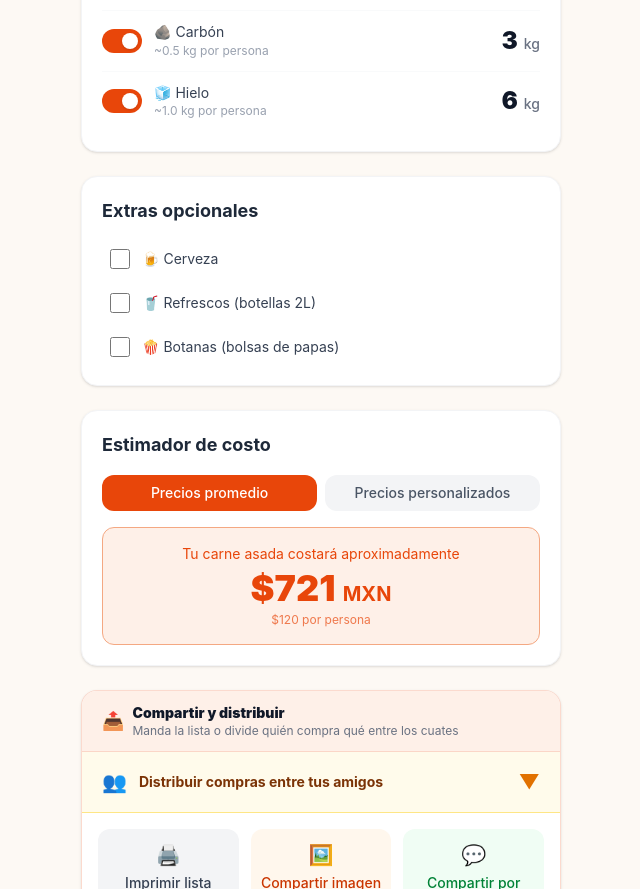
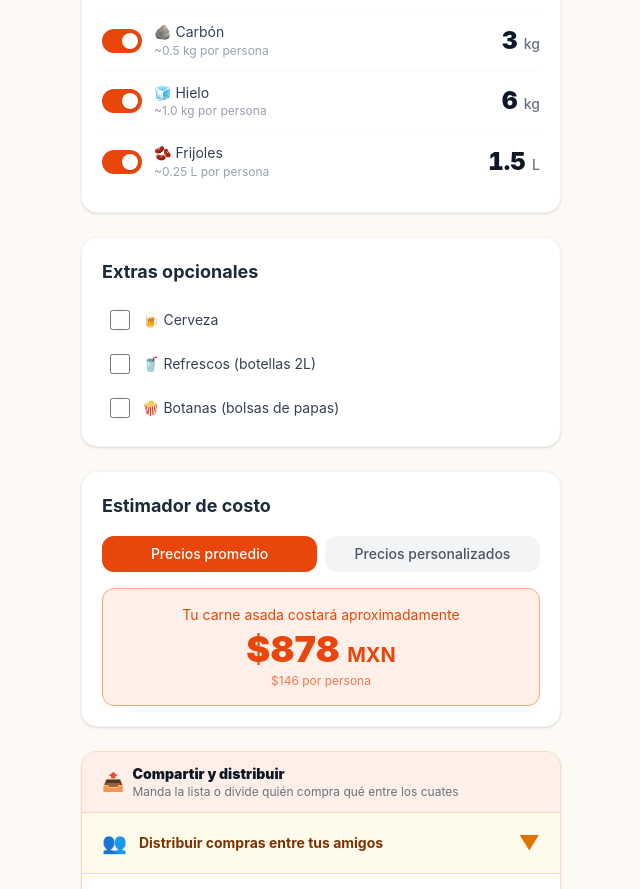
Before and after one commit to jndggonzalez1/calcuasada, a Next.js app: page / in a window 1280 px wide. Shown: the part 1620-2509 px from the top of the page, without its empty margins (319-959 px from the left). Built offline with nearby package versions, Linux system fonts and the light colour scheme.

Commit message:
Precios: 14 variables completas, frijoles en litros (0.5L), agregado a acompañantes

```diff
--- a/app/components/Calculadora.tsx
+++ b/app/components/Calculadora.tsx
@@ -29,12 +29,18 @@ const PROTEIN_OPTIONS: { key: keyof Proteinas; label: string }[] = [
 const PRICE_LABELS: Record<string, string> = {
   res:       "Carne de res ($/kg)",
   pollo:     "Pollo ($/kg)",
-  salchicha: "Salchicha para asar ($/kg)",
+  salchicha: "Salchicha ($/kg)",
   queso:     "Queso para asar ($/kg)",
   tortillas: "Tortillas ($/kg)",
+  cebolla:   "Cebolla ($/pza)",
+  limon:     "Limones ($/pza)",
+  aguacate:  "Aguacate ($/pza)",
+  salsa:     "Salsa ($/litro)",
   carbon:    "Carbón ($/kg)",
   hielo:     "Hielo ($/kg)",
+  frijoles:  "Frijoles de olla ($/litro)",
   cerveza:   "Cerveza ($/lata)",
+  refrescos: "Refrescos ($/botella 2L)",
 };
 
 // ── Formatters ────────────────────────────────────────────────────────────────
@@ -68,6 +74,7 @@ function perPersonaHint(key: string, value: number, total: number): string {
     case "salsa":     return `~${Math.round(pp)} ml por persona`;
     case "carbon":    return `~${pp.toFixed(1)} kg por persona`;
     case "hielo":     return `~${pp.toFixed(1)} kg por persona`;
+    case "frijoles":  return `~${pp.toFixed(2)} L por persona`;
     default: return "";
   }
 }
@@ -161,9 +168,15 @@ export default function Calculadora({
       (results.salchicha ?? 0) * prices.salchicha +
       (results.queso     ?? 0) * prices.queso +
       (isRowEnabled("tortillas") ? (results.tortillas * 0.03) * prices.tortillas : 0) +
-      (isRowEnabled("carbon")    ? results.carbon * prices.carbon : 0) +
-      (isRowEnabled("hielo")     ? results.hielo  * prices.hielo  : 0) +
-      (results.cerveza ?? 0) * prices.cerveza
+      (isRowEnabled("cebolla")   ? results.cebolla   * prices.cebolla   : 0) +
+      (isRowEnabled("limon")     ? results.limon     * prices.limon     : 0) +
+      (isRowEnabled("aguacate")  ? results.aguacate  * prices.aguacate  : 0) +
+      (isRowEnabled("salsa")     ? (results.salsa / 1000) * prices.salsa : 0) +
+      (isRowEnabled("carbon")    ? results.carbon    * prices.carbon    : 0) +
+      (isRowEnabled("hielo")     ? results.hielo     * prices.hielo     : 0) +
+      (isRowEnabled("frijoles")  ? results.frijoles  * prices.frijoles  : 0) +
+      (results.cerveza   ?? 0) * prices.cerveza +
+      (results.refrescos ?? 0) * prices.refrescos
     : 0;
 
   // ── Active items for distribuidor ───────────────────────────────────────────
@@ -182,7 +195,7 @@ export default function Calculadora({
     if (isRowEnabled("salsa"))     items.push({ key: "salsa",     displayLabel: "🫙 Salsa",     textLabel: "Salsa",     value: results.salsa,     unit: "ml"   });
     if (isRowEnabled("carbon"))    items.push({ key: "carbon",    displayLabel: "🪨 Carbón",    textLabel: "Carbón",    value: results.carbon,    unit: "kg"   });
     if (isRowEnabled("hielo"))     items.push({ key: "hielo",     displayLabel: "🧊 Hielo",     textLabel: "Hielo",     value: results.hielo,     unit: "kg"   });
-    if (isRowEnabled("frijoles"))  items.push({ key: "frijoles",  displayLabel: "🫘 Frijoles",  textLabel: "Frijoles",  value: results.frijoles,  unit: "ollas"});
+    if (isRowEnabled("frijoles"))  items.push({ key: "frijoles",  displayLabel: "🫘 Frijoles",  textLabel: "Frijoles",  value: results.frijoles,  unit: "L"    });
     if (results.cerveza)  items.push({ key: "cerveza",  displayLabel: "🍺 Cerveza",  textLabel: "Cerveza",  value: results.cerveza,  unit: "latas"   });
     if (results.refrescos)items.push({ key: "refrescos",displayLabel: "🥤 Refrescos",textLabel: "Refrescos",value: results.refrescos!,unit: "botellas"});
     if (extras.botanas && bolsas > 0) items.push({ key: "botanas", displayLabel: "🍿 Botanas", textLabel: "Botanas", value: bolsas, unit: "bolsas" });
@@ -533,8 +546,9 @@ export default function Calculadora({
                 enabled={isRowEnabled("salsa")}
                 onToggle={() => toggleRow("salsa")}
               />
-              <ResultRow label="🪨 Carbón" perPerson={perPersonaHint("carbon", results.carbon, totalPersonas)} value={results.carbon} unit="kg" enabled={isRowEnabled("carbon")} onToggle={() => toggleRow("carbon")} />
-              <ResultRow label="🧊 Hielo"  perPerson={perPersonaHint("hielo",  results.hielo,  totalPersonas)} value={results.hielo}  unit="kg" enabled={isRowEnabled("hielo")}  onToggle={() => toggleRow("hielo")} />
+              <ResultRow label="🪨 Carbón"  perPerson={perPersonaHint("carbon",   results.carbon,   totalPersonas)} value={results.carbon}   unit="kg" enabled={isRowEnabled("carbon")}   onToggle={() => toggleRow("carbon")} />
+              <ResultRow label="🧊 Hielo"   perPerson={perPersonaHint("hielo",    results.hielo,    totalPersonas)} value={results.hielo}    unit="kg" enabled={isRowEnabled("hielo")}    onToggle={() => toggleRow("hielo")} />
+              <ResultRow label="🫘 Frijoles" perPerson={perPersonaHint("frijoles", results.frijoles, totalPersonas)} value={results.frijoles} unit="L"  enabled={isRowEnabled("frijoles")} onToggle={() => toggleRow("frijoles")} />
             </div>
           </section>
 
--- a/app/lib/calcuasada-config.ts
+++ b/app/lib/calcuasada-config.ts
@@ -37,7 +37,7 @@ export const BASE_ACOMPS = {
   salsa:     { hombre: 70,   mujer: 60,   nino: 30   }, // ml
   carbon:    { hombre: 0.5,  mujer: 0.5,  nino: 0.25 }, // kg
   hielo:     { hombre: 1.0,  mujer: 1.0,  nino: 0.5  }, // kg
-  frijoles:  { hombre: 0.10, mujer: 0.08, nino: 0.05 }, // ollas — 1 cada 8-10 personas
+  frijoles:  { hombre: 0.20, mujer: 0.16, nino: 0.10 }, // litros — ~1L cada 5 personas
 };
 
 // Multiplicadores de acompañantes por nivel de apetito
@@ -61,12 +61,18 @@ export const CERVEZA_LATAS: Record<EventType, { hombre: number; mujer: number; n
 
 // Precios de mercado en MXN (referencia, ajustables)
 export const DEFAULT_PRICES: Record<string, number> = {
-  res:       280,
-  pollo:      90,
-  salchicha: 120,
-  queso:     180,
-  tortillas:  30,
-  carbon:     35,
-  hielo:      25,
-  cerveza:    20, // por lata
+  res:       280, // $/kg
+  pollo:      90, // $/kg
+  salchicha: 120, // $/kg
+  queso:     180, // $/kg
+  tortillas:  30, // $/kg  (~30g por tortilla)
+  cebolla:     8, // $/pza
+  limon:       2, // $/pza
+  aguacate:   22, // $/pza
+  salsa:      45, // $/L
+  carbon:     35, // $/kg
+  hielo:      25, // $/kg
+  frijoles:   28, // $/L de frijol de olla
+  cerveza:    20, // $/lata
+  refrescos:  30, // $/botella 2L
 };
--- a/app/lib/calculator.ts
+++ b/app/lib/calculator.ts
@@ -36,7 +36,7 @@ export interface Results {
   salsa: number;        // ml, redondeado a 250/500/1000+
   carbon: number;       // kg, nearest 0.5
   hielo: number;        // kg, nearest 0.5
-  frijoles: number;     // ollas, entero (ceil)
+  frijoles: number;     // litros, nearest 0.5
   cerveza?: number;     // latas, múltiplo de 6
   refrescos?: number;   // botellas 2L
 }
@@ -121,7 +121,7 @@ export function calcular(
     salsa:     roundSalsa(salsaRaw),
     carbon:    roundToHalf(carbonRaw),
     hielo:     roundToHalf(hieloRaw),
-    frijoles:  Math.ceil(frijolesRaw),
+    frijoles:  roundToHalf(frijolesRaw),
     cerveza:   extras.cerveza   ? Math.ceil(cervezaLatasRaw / 6) * 6         : undefined,
     refrescos: extras.refrescos ? Math.ceil(totalPersonas / 4)               : undefined,
   };
```
